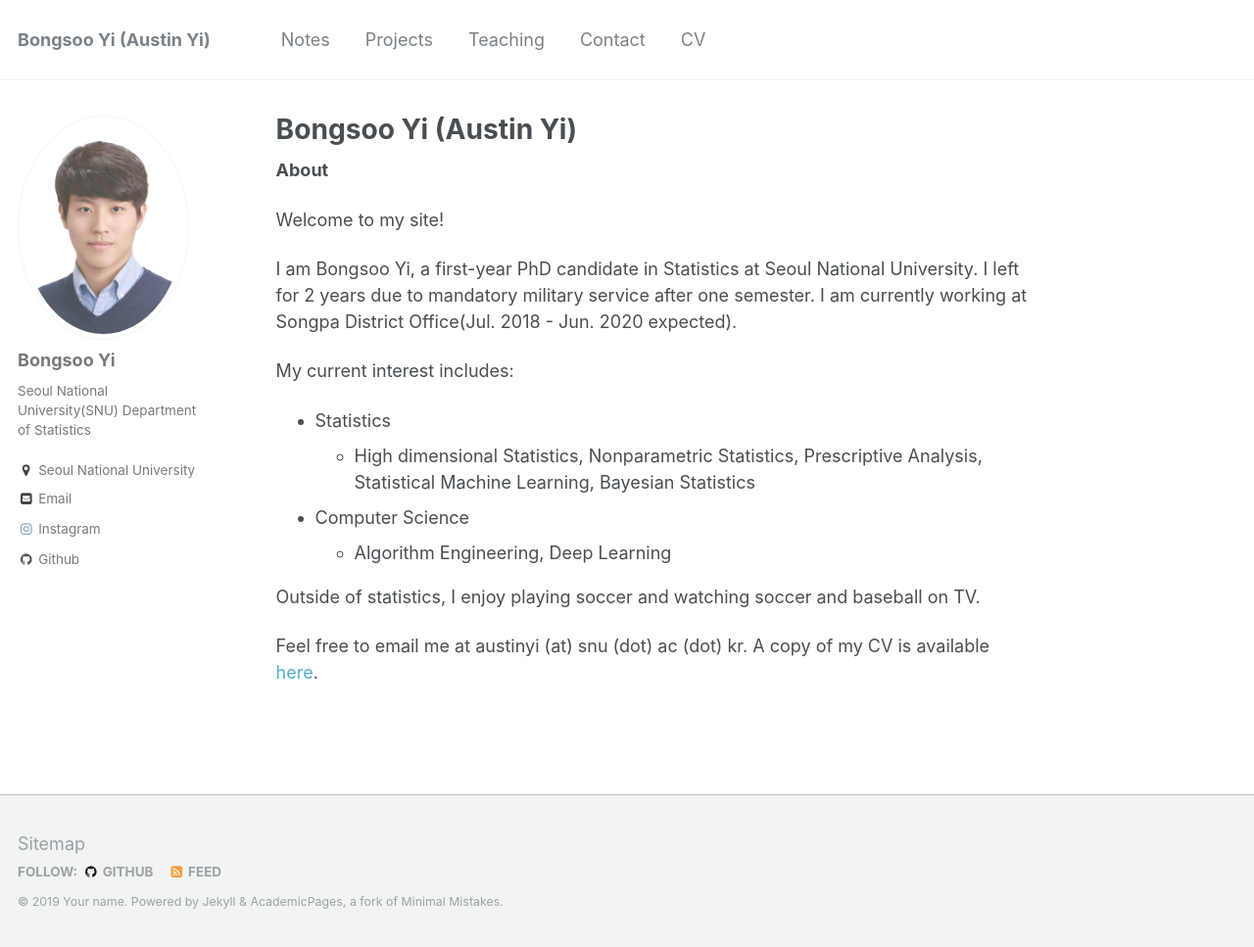
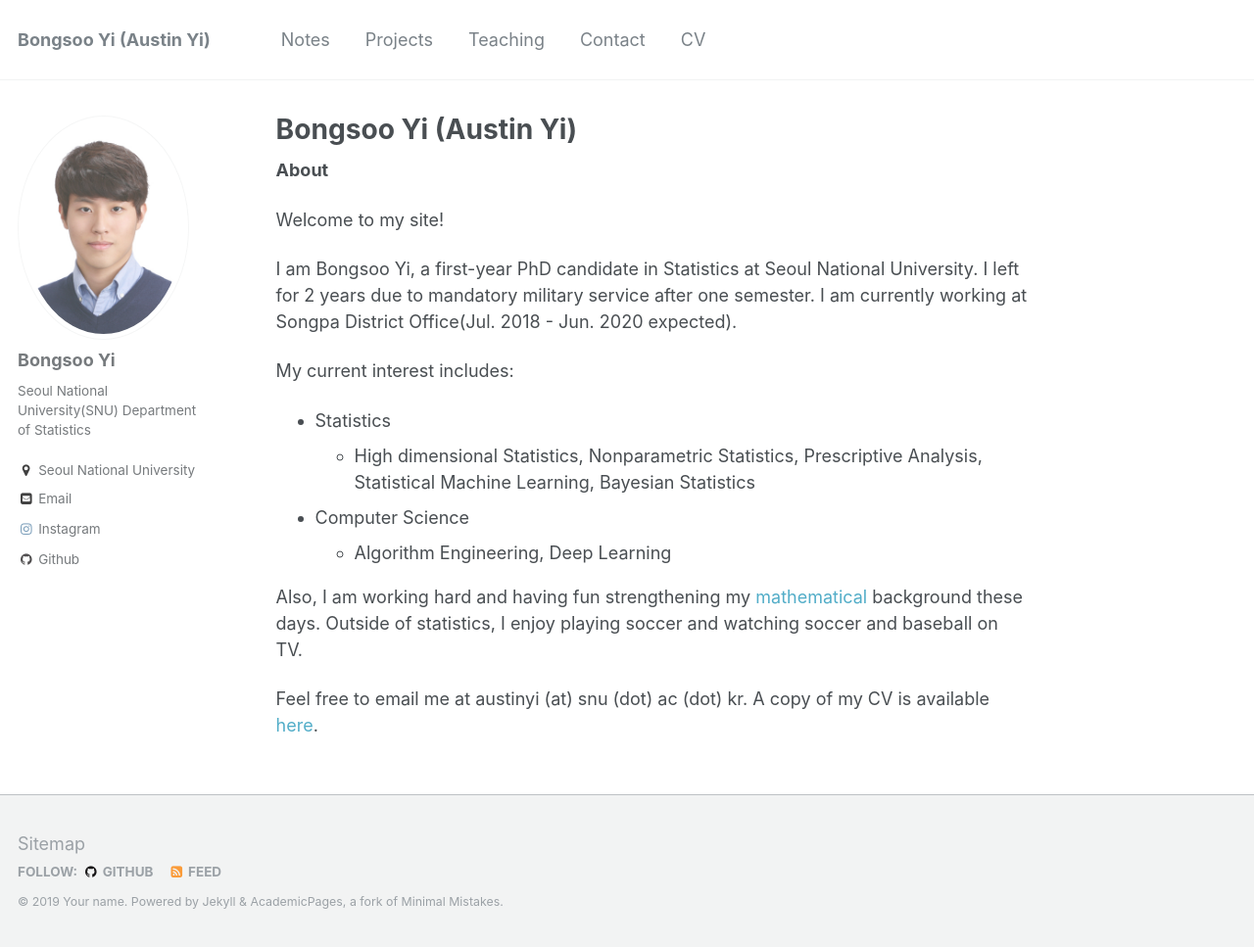
Before and after one commit to austinyi/austinyi.github.io, a Jekyll site: the page built from _pages/about.md, in a window 1280 px wide and 967 px high. Shown: the whole window at 98% size. Built offline with Jekyll 4.4.1, drawn with Linux system fonts in a browser that asks for light colours.

Commit message:
Update about.md

```diff
--- a/_pages/about.md
+++ b/_pages/about.md
@@ -22,6 +22,7 @@ My current interest includes:
 * Computer Science
   * Algorithm Engineering, Deep Learning
 
+Also, I am working hard and having fun strengthening my [mathematical](https://austinyi.github.io/notes/) background these days.
 Outside of statistics, I enjoy playing soccer and watching soccer and baseball on TV.
 
 Feel free to email me at austinyi (at) snu (dot) ac (dot) kr. A copy of my CV is available [here](https://austinyi.github.io/assets/CV.pdf).
```
